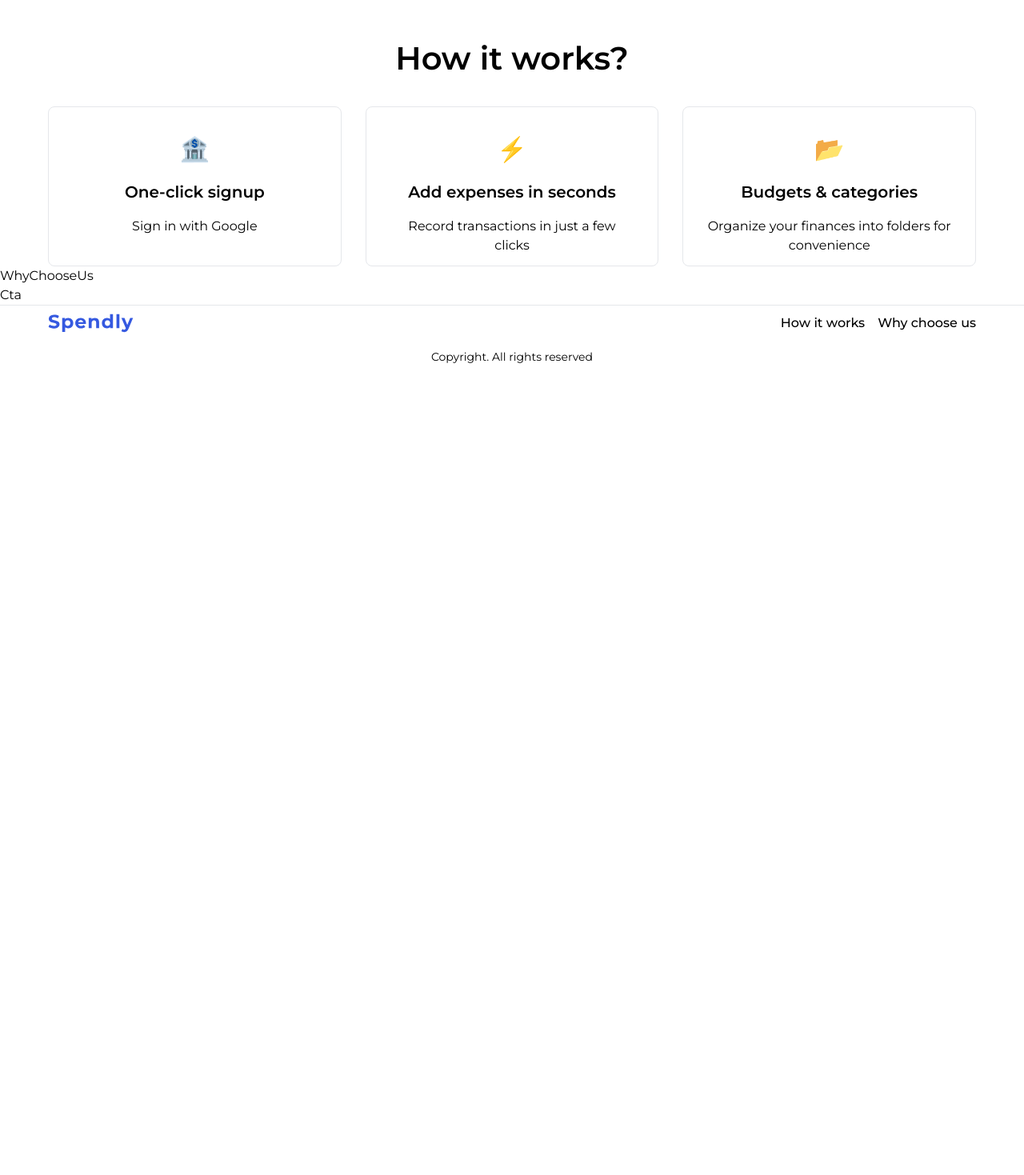
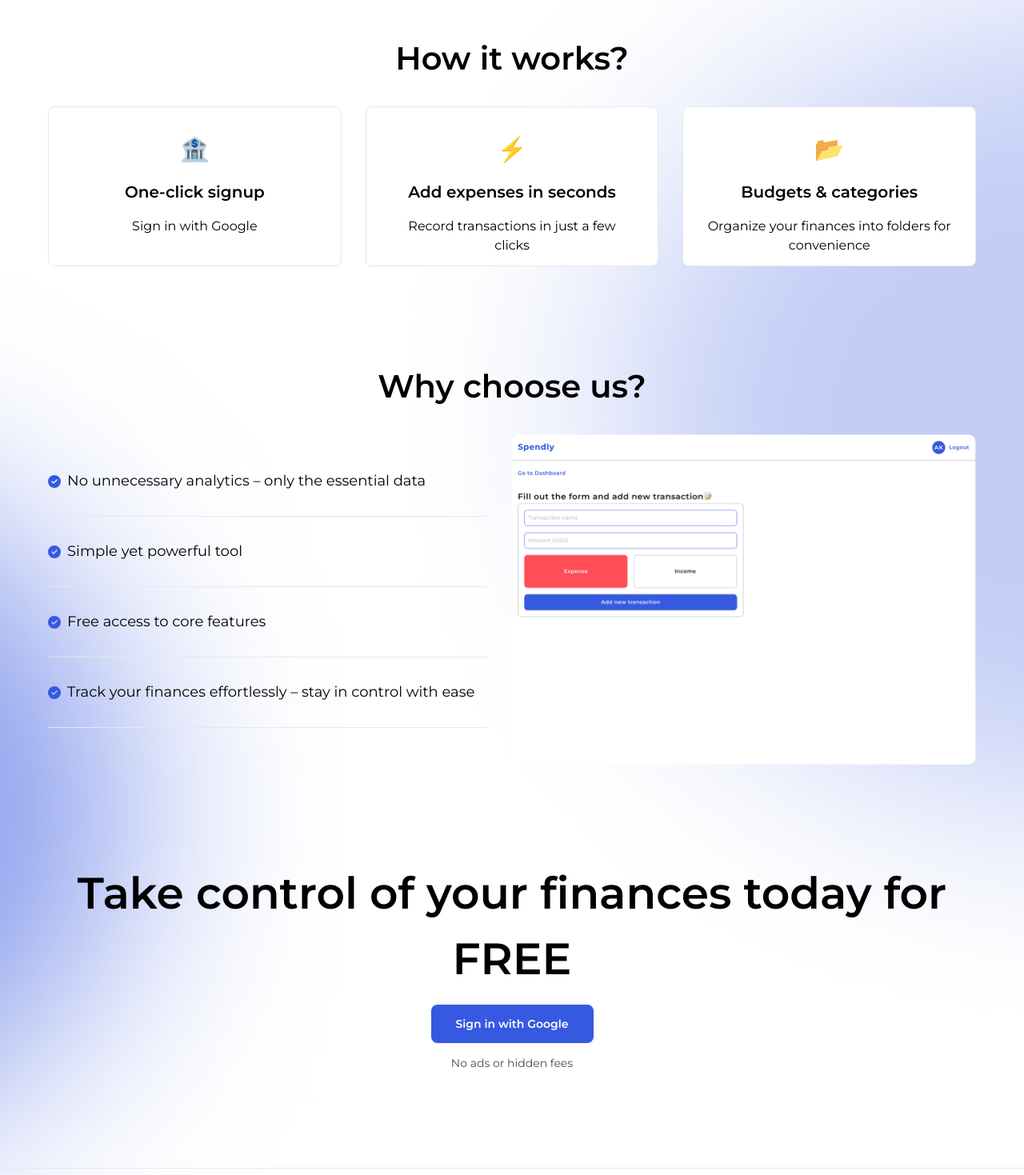
Before and after one commit to Artem-Kysylov/spendly-app, a React (Vite) app: page / in a window 1280 px wide. Shown: the part 1240-2709 px from the top of the page at 80% size. Before the commit the page ends 1707 px from the top, so only its background shows below. Built offline with nearby package versions, Linux system fonts and the light colour scheme.

Commit message:
finish working with landing page

```diff
--- a/src/components/landing-sections/Cta.tsx
+++ b/src/components/landing-sections/Cta.tsx
@@ -1,8 +1,26 @@
-import React from 'react'
+// Imports
+import { useSignWithGoogle } from '../../hooks/useSignWithGoogle'
+
+// Import components
+import Button from "../Button"
 
 const Cta = () => {
+  const handleGoogleClick = useSignWithGoogle()
+
   return (
-    <div>Cta</div>
+    <section className='mt-[120px] mb-[120px]'>
+      <div className='landing__container'>
+        <div className='flex flex-col items-center gap-[15px]'>
+          <h2 className='text-[55px] font-semibold text-secondary-black text-center'>Take control of your finances today for FREE</h2>
+          <Button
+            text='Sign in with Google'
+            className="btn-primary text-white w-[203px]"
+            onClick={handleGoogleClick}
+          />
+          <span className='text-center block text-[14px] text-secondary-black opacity-70'>No ads or hidden fees</span>
+        </div>
+      </div>
+    </section>
   )
 }
 
--- a/src/components/landing-sections/Footer.tsx
+++ b/src/components/landing-sections/Footer.tsx
@@ -4,7 +4,7 @@ const Footer = () => {
   return (
     <footer className='p-[10px] border-t light-grey'>
       <div className='landing__container'>
-        <div className='flex items-center justify-between mb-5'>
+        <div className='flex flex-col lg:flex-row gap-[30px] items-center justify-between mb-5'>
           <div className="flex items-center">
                 <img
                     src="/Spendly-logo.svg"
@@ -14,7 +14,7 @@ const Footer = () => {
             </div>
 
             <nav>
-              <ul className="flex items-center gap-4">
+              <ul className="flex flex-col lg:flex-row items-center gap-4">
                 <li>
                   <a href="/" className="font-medium text-secondary-black">
                     How it works
@@ -28,7 +28,7 @@ const Footer = () => {
                 </ul>
             </nav>
         </div>
-        <span className='text-center block text-[14px] text-secondary-black'>Copyright. All rights reserved</span>
+        <span className='text-center block text-[14px] text-secondary-black opacity-70'>Copyright. All rights reserved</span>
       </div>
     </footer>
   )
--- a/src/components/landing-sections/Header.tsx
+++ b/src/components/landing-sections/Header.tsx
@@ -1,10 +1,13 @@
 import { useState } from 'react'
 import { useSignWithGoogle } from '../../hooks/useSignWithGoogle'
+import { RiMenu3Line, RiCloseLine } from 'react-icons/ri'
 
 // Import components
 import Button from '../Button'
 
 const Header = () => {
+  const [showMenu, setShowMenu] = useState(false)
+
   const handleGoogleClick = useSignWithGoogle()
 
   return (
@@ -19,26 +22,85 @@ const Header = () => {
             />
           </div>
 
-          <nav>
-            <ul className="flex items-center gap-4">
+          {/* Desktop Navigation */}
+          <nav className="hidden lg:block">
+            <ul className="flex items-center gap-9">
               <li>
-                <a href="/" className="font-medium text-secondary-black">
+                <a href="#how-it-works" className="font-medium text-secondary-black">
                   How it works
                 </a>
               </li>
               <li>
-                <a href="/" className="font-medium text-secondary-black">
+                <a href="#why-choose-us" className="font-medium text-secondary-black">
                   Why choose us
                 </a>
               </li>
             </ul>
           </nav>
 
+          {/* Desktop Button */}
+          <div className="hidden lg:block">
             <Button
               text='Sign in with Google'
               className="btn-primary text-white"
               onClick={handleGoogleClick}
             />
+          </div>
+
+          {/* Mobile Menu Button */}
+          <button
+            className="lg:hidden text-secondary-black"
+            onClick={() => setShowMenu(true)}
+          >
+            <RiMenu3Line size={24} />
+          </button>
+
+          {/* Mobile Menu */}
+          <div
+            className={`fixed left-0 w-full h-screen bg-white z-50 flex flex-col transition-all duration-300 ${
+              showMenu ? 'top-0' : 'top-[-100%]'
+            }`}
+          >
+            <button
+              className="absolute top-[20px] right-[20px] text-secondary-black"
+              onClick={() => setShowMenu(false)}
+            >
+              <RiCloseLine size={30} />
+            </button>
+
+            {/* Mobile Navigation */}
+            <nav className="flex-1 flex items-center justify-center">
+              <ul className="flex flex-col items-center gap-8">
+                <li>
+                  <a
+                    href="#how-it-works"
+                    className="font-semibold text-secondary-black text-[20px]"
+                    onClick={() => setShowMenu(false)}
+                  >
+                    How it works
+                  </a>
+                </li>
+                <li>
+                  <a
+                    href="#why-choose-us"
+                    className="font-semibold text-secondary-black text-[20px]"
+                    onClick={() => setShowMenu(false)}
+                  >
+                    Why choose us
+                  </a>
+                </li>
+              </ul>
+            </nav>
+
+            {/* Mobile Button */}
+            <div className="absolute bottom-[30px] left-1/2 -translate-x-1/2 w-[90%]">
+              <Button
+                text='Sign in with Google'
+                className="btn-primary text-white w-full"
+                onClick={handleGoogleClick}
+              />
+            </div>
+          </div>
         </div>
       </div>
     </header>
--- a/src/components/landing-sections/HowItWorks.tsx
+++ b/src/components/landing-sections/HowItWorks.tsx
@@ -2,25 +2,29 @@ import React from 'react'
 
 const HowItWorks = () => {
   return (
-    <section className='mt-[120px]'>
+    <section className='mt-[120px]' id='how-it-works'>
       <div className='landing__container'>
         <h2 className='text-[40px] font-semibold text-secondary-black text-center mb-[30px]'>How it works?</h2>
+
         <div className='flex flex-col lg:flex-row items-start justify-between gap-[30px]'>
-          <div className='text-center p-[30px] border light-grey rounded-lg w-full h-[200px] flex flex-col items-center'>
+          <div className='bg-white text-center p-[30px] border light-grey rounded-lg w-full h-[200px] flex flex-col items-center'>
             <h3 className='text-[30px] mb-4'>🏦</h3>
             <h4 className='text-[20px] font-semibold text-secondary-black mb-4'>One-click signup</h4>
             <p>Sign in with Google</p>
           </div>
-          <div className='text-center p-[30px] border light-grey rounded-lg w-full h-[200px] flex flex-col items-center'>
+
+          <div className='bg-white text-center p-[30px] border light-grey rounded-lg w-full h-[200px] flex flex-col items-center'>
             <h3 className='text-[30px] mb-4'>⚡</h3>
             <h4 className='text-[20px] font-semibold text-secondary-black mb-4'>Add expenses in seconds</h4>
             <p>Record transactions in just a few clicks</p>
           </div>
-          <div className='text-center p-[30px] border light-grey rounded-lg w-full h-[200px] flex flex-col items-center'>
+
+          <div className='bg-white text-center p-[30px] border light-grey rounded-lg w-full h-[200px] flex flex-col items-center'>
             <h3 className='text-[30px] mb-4'>📂</h3>
             <h4 className='text-[20px] font-semibold text-secondary-black mb-4'>Budgets & categories</h4>
             <p>Organize your finances into folders for convenience</p>
           </div>
+
         </div>
       </div>
     </section>
--- a/src/components/landing-sections/WhyChooseUs.tsx
+++ b/src/components/landing-sections/WhyChooseUs.tsx
@@ -1,8 +1,40 @@
 import React from 'react'
+import { FaCircleCheck } from 'react-icons/fa6'
 
 const WhyChooseUs = () => {
   return (
-    <div>WhyChooseUs</div>
+    <section className='mt-[120px]' id='why-choose-us'>
+      <div className='landing__container'>
+        <h2 className='text-[40px] font-semibold text-secondary-black text-center mb-[30px]'>Why choose us?</h2>
+        <div className='flex flex-col xl:flex-row items-center justify-center gap-[30px]'>
+            <ul className='flex flex-col items-start gap-[30px] w-full xl:w-[50vw]'>
+              <li className='flex items-center pb-[30px] border-b light-grey w-full'>
+                <FaCircleCheck className="mr-2 text-primary" />
+                <p className='text-[18px] font-normal text-secondary-black'>No unnecessary analytics – only the essential data</p>
+              </li>
+              <li className='flex items-center pb-[30px] border-b light-grey w-full'>
+                <FaCircleCheck className="mr-2 text-primary" />
+                <p className='text-[18px] font-normal text-secondary-black'>Simple yet powerful tool</p>
+              </li>
+              <li className='flex items-center pb-[30px] border-b light-grey w-full'>
+                <FaCircleCheck className="mr-2 text-primary" />
+                <p className='text-[18px] font-normal text-secondary-black'>Free access to core features</p>
+              </li>
+              <li className='flex items-center pb-[30px] border-b light-grey w-full'>
+                <FaCircleCheck className="mr-2 text-primary" />
+                <p className='text-[18px] font-normal text-secondary-black'>Track your finances effortlessly – stay in control with ease</p>
+              </li>
+            </ul>
+          <div>
+            <img
+              src="/Form page 1.png"
+              alt="Form page"
+              className="w-[50vw] max-w-[581px] h-auto"
+            />
+          </div>
+        </div>
+      </div>
+    </section>
   )
 }
 
--- a/src/index.css
+++ b/src/index.css
@@ -69,6 +69,7 @@ input {
 body,
 html {
     font-family: 'Montserrat', sans-serif;
+    scroll-behavior: smooth;
 }
 
 @layer components {
--- a/src/routes/LandingPage.tsx
+++ b/src/routes/LandingPage.tsx
@@ -9,14 +9,16 @@ import Footer from '../components/landing-sections/Footer'
 
 const LandingPage = () => {
   return (
-    <>
+    <div
+      className="bg-[url('/landing-page-bg.png')] bg-cover bg-center bg-no-repeat"
+    >
       <Header/>
       <Hero/>
       <HowItWorks/>
       <WhyChooseUs/>
       <Cta/>
       <Footer/>
-    </>
+    </div>
   )
 }
 
```
Also changed, not shown: public/Form page 1.png (added), public/landing-page-bg.png (added). Lines whose indentation alone changed are shown as unchanged.
